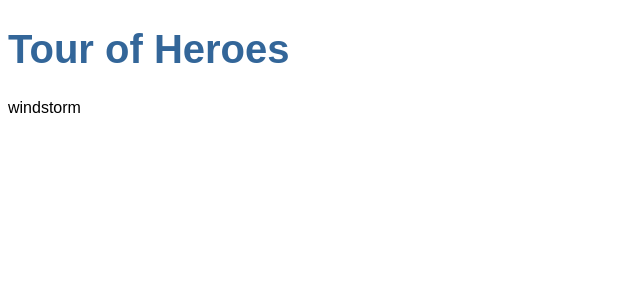
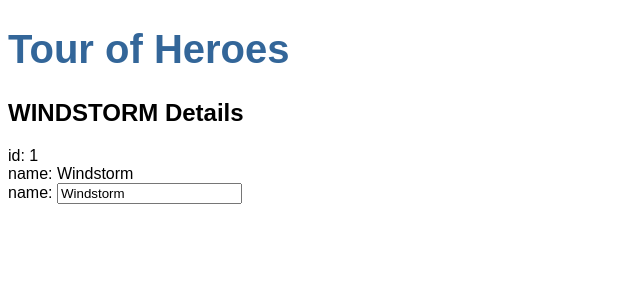
Before and after one commit to codenamerush/TourOfHeroes, an Angular app: page / in a window 1280 px wide. Shown: the top 300 px of the page, without its empty margins (0-640 px from the left). Built offline with nearby package versions, Linux system fonts and the light colour scheme.

Commit message:
Added editable name input

```diff
--- a/src/app/app.module.ts
+++ b/src/app/app.module.ts
@@ -1,6 +1,6 @@
 import { BrowserModule } from '@angular/platform-browser';
 import { NgModule } from '@angular/core';
-
+import { FormsModule } from '@angular/forms'; // <-- NgModel lives here
 import { AppComponent } from './app.component';
 import { HeroesComponent } from './heroes/heroes.component';
 
@@ -10,7 +10,8 @@
     HeroesComponent
   ],
   imports: [
-    BrowserModule
+    BrowserModule,
+    FormsModule
   ],
   providers: [],
   bootstrap: [AppComponent]
--- /dev/null
+++ b/src/app/hero.ts
@@ -0,0 +1,4 @@
+export class Hero {
+    id: number;
+    name: string;
+}
--- a/src/app/heroes/heroes.component.html
+++ b/src/app/heroes/heroes.component.html
@@ -1 +1,8 @@
-{{hero}}
+<h2>{{hero.name | uppercase}} Details</h2>
+<div><span>id: </span>{{hero.id}}</div>
+<div><span>name: </span>{{hero.name}}</div>
+<div>
+  <label>name:
+    <input [(ngModel)]="hero.name" placeholder="name">
+  </label>
+</div>
--- a/src/app/heroes/heroes.component.ts
+++ b/src/app/heroes/heroes.component.ts
@@ -1,4 +1,5 @@
 import { Component, OnInit } from '@angular/core';
+import { Hero } from '../hero';
 
 @Component({
   selector: 'app-heroes',
@@ -6,9 +7,13 @@
   styleUrls: ['./heroes.component.css']
 })
 export class HeroesComponent implements OnInit {
+  hero: Hero = {
+    id: 1,
+    name: 'Windstorm'
+  };
 
   constructor() { }
-  hero = 'windstorm';
+
   ngOnInit() {
   }
 
```
